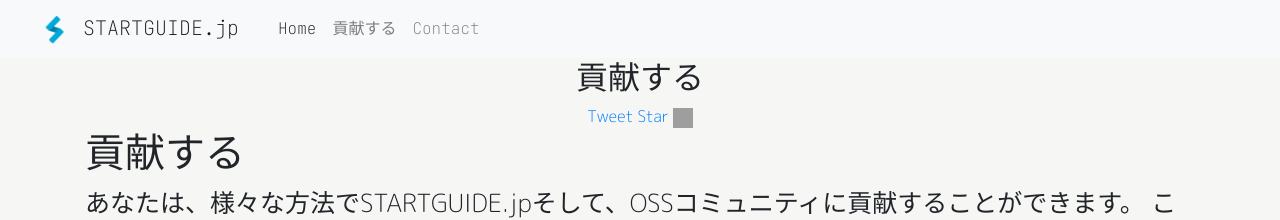
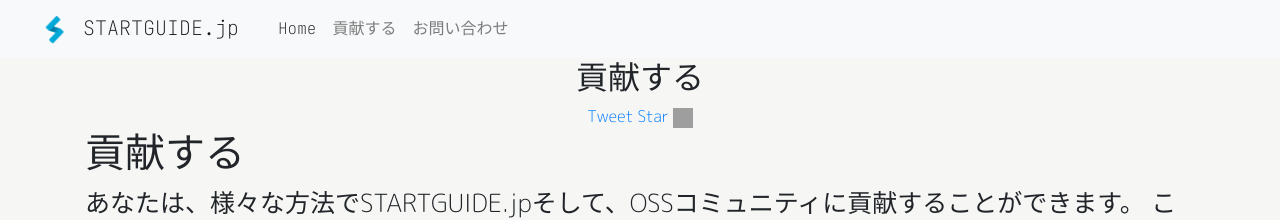
Before and after one commit to startguide/startguide.jp, a Jekyll site: the page built from joins.md, in a window 1280 px wide. Shown: the top 220 px of the page. Built offline with Jekyll 4.4.1, drawn with Linux system fonts in a browser that asks for light colours; nearby versions of some CDN libraries; our own code applies the rules of GitHub Pages for plain Markdown files; comment, search, counter and statistics services are not loaded; grey boxes are pictures that could not be loaded.

Commit message:
Update header.html

```diff
--- a/_includes/header.html
+++ b/_includes/header.html
@@ -22,7 +22,7 @@
     <div class="navbar-nav">
       <a class="nav-item nav-link active" href="https://startguide.jp">Home</a>
       <a class="nav-item nav-link" href="https://startguide.jp/joins.html">貢献する</a>
-      <a class="nav-item nav-link" href="#">Contact</a>
+      <a class="nav-item nav-link" href="https://docs.google.com/forms/d/e/1FAIpQLSfEXbbOVTpsIaGhHwDcgwf69e7Xv9o17LI19d7RJDcEmGY0lQ/viewform?usp=sf_link">お問い合わせ</a>
 
     </div>
   </div>
```
